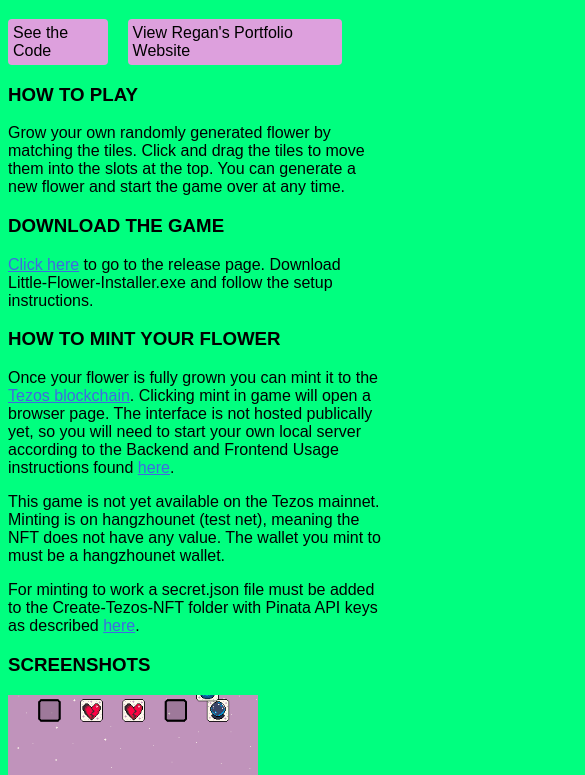
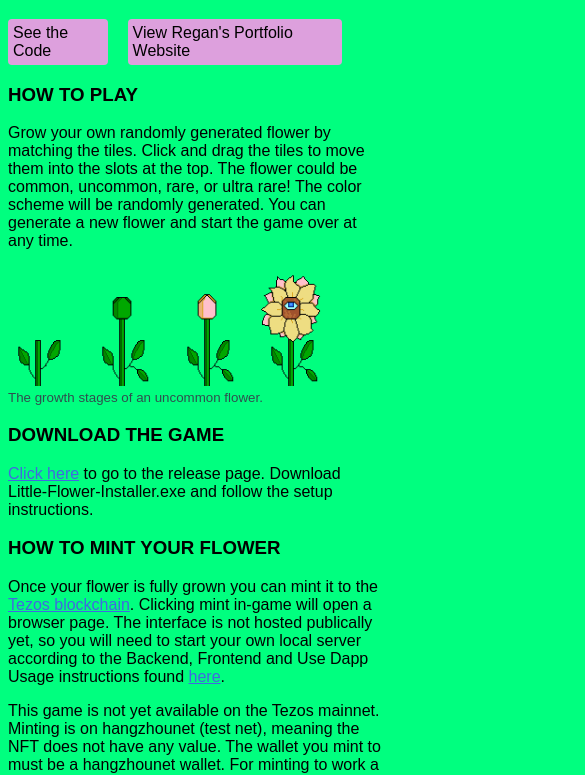
Before and after one commit to reganwillis/Little-Flower, a plain HTML site: page docs/index.html in a window 390 px wide. Shown: the part 61-836 px from the top of the page, 585 px wide, since content can reach past the window. Drawn offline with Linux system fonts and the light colour scheme.

Commit message:
added growth stages, more mobile friendly

```diff
--- a/docs/index.html
+++ b/docs/index.html
@@ -20,31 +20,34 @@
         </nav>
         <h3>HOW TO PLAY</h3>
         <p>
-          Grow your own randomly generated flower by matching the tiles. Click and drag the tiles to move them into the slots at the top. You
+          Grow your own randomly generated flower by matching the tiles. Click and drag the tiles to move them into the slots at the top.
+          The flower could be common, uncommon, rare, or ultra rare! The color scheme will be randomly generated. You
           can generate a new flower and start the game over at any time.
         </p>
+        <img src="little-flower-stage-0.png" class="growth">
+        <img src="little-flower-stage-1.png" class="growth">
+        <img src="little-flower-stage-2-uncommon.png" class="growth">
+        <img src="little-flower-stage-3-uncommon.png" class="growth">
+        <p class="caption">The growth stages of an uncommon flower.</p>
         <h3>DOWNLOAD THE GAME</h3>
         <p><a href="https://github.com/reganwillis/Little-Flower/releases/tag/v1.0.0">Click here</a> to go to the release page. Download Little-Flower-Installer.exe and follow the setup instructions.</p>
         <h3>HOW TO MINT YOUR FLOWER</h3>
         <p>
           Once your flower is fully grown you can mint it to the <a href="https://tezos.com/">Tezos blockchain</a>.
-          Clicking mint in game will open a browser page. The interface is not hosted publically yet, so you will need
-          to start your own local server according to the Backend and Frontend Usage instructions found <a href="https://github.com/reganwillis/Create-Tezos-NFT/tree/v1.0.0#backend---node">here</a>.
+          Clicking mint in-game will open a browser page. The interface is not hosted publically yet, so you will need
+          to start your own local server according to the Backend, Frontend and Use Dapp Usage instructions found <a href="https://github.com/reganwillis/Create-Tezos-NFT/tree/v1.0.0#backend---node">here</a>.
         </p>
         <p>
           This game is not yet available on the Tezos mainnet. Minting is on hangzhounet (test net), meaning the NFT does not have any value. The wallet
-          you mint to must be a hangzhounet wallet.
-        </p>
-        <p>
-          For minting to work a secret.json file must be added to the Create-Tezos-NFT folder with Pinata API keys as
+          you mint to must be a hangzhounet wallet. For minting to work a secret.json file must be added to the Create-Tezos-NFT folder with Pinata API keys as
           described <a href="https://github.com/reganwillis/Create-Tezos-NFT/tree/v1.0.0#use-dapp">here</a>.
         </p>
         <h3>SCREENSHOTS</h3>
         <img src="playing.png">
         <img src="are-you-sure.png">
-        <p>Growing a flower by matching tiles, restart button.</p>
+        <p class="caption">Growing a flower by matching tiles, restart button.</p>
         <img id="minted-picture" src="minted.png">
-        <p>Minting a flower to the blockchain.</p>
+        <p class="caption">Minting a flower to the blockchain.</p>
     </div>
   </body>
 </html>
--- a/docs/style.css
+++ b/docs/style.css
@@ -42,6 +42,22 @@ img {
     padding-right: 20px;
 }
 
+.caption {
+    margin-top: 0;
+    padding-top: 0;
+    font-size: smaller;
+    color: darkslategrey
+}
+
 #minted-picture {
     max-width: 700px;
 }
+
+@media only screen and (max-width: 1250px) {
+    .growth {
+        max-width: 60px;
+    }
+    #minted-picture {
+        max-width: 350px;
+    }
+}
```
Also changed, not shown: docs/little-flower-stage-0.png (added), docs/little-flower-stage-1.png (added), docs/little-flower-stage-2-uncommon.png (added), docs/little-flower-stage-3-uncommon.png (added), docs/minted.png.
